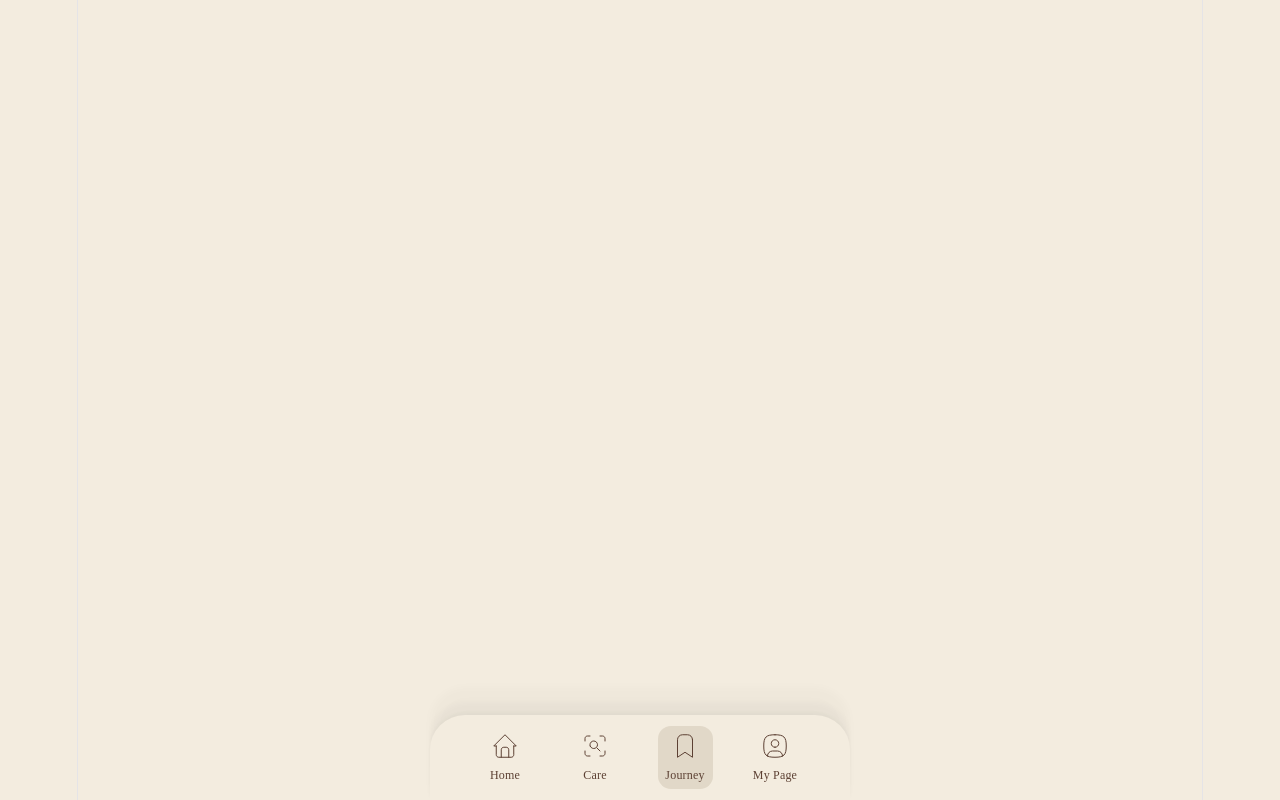
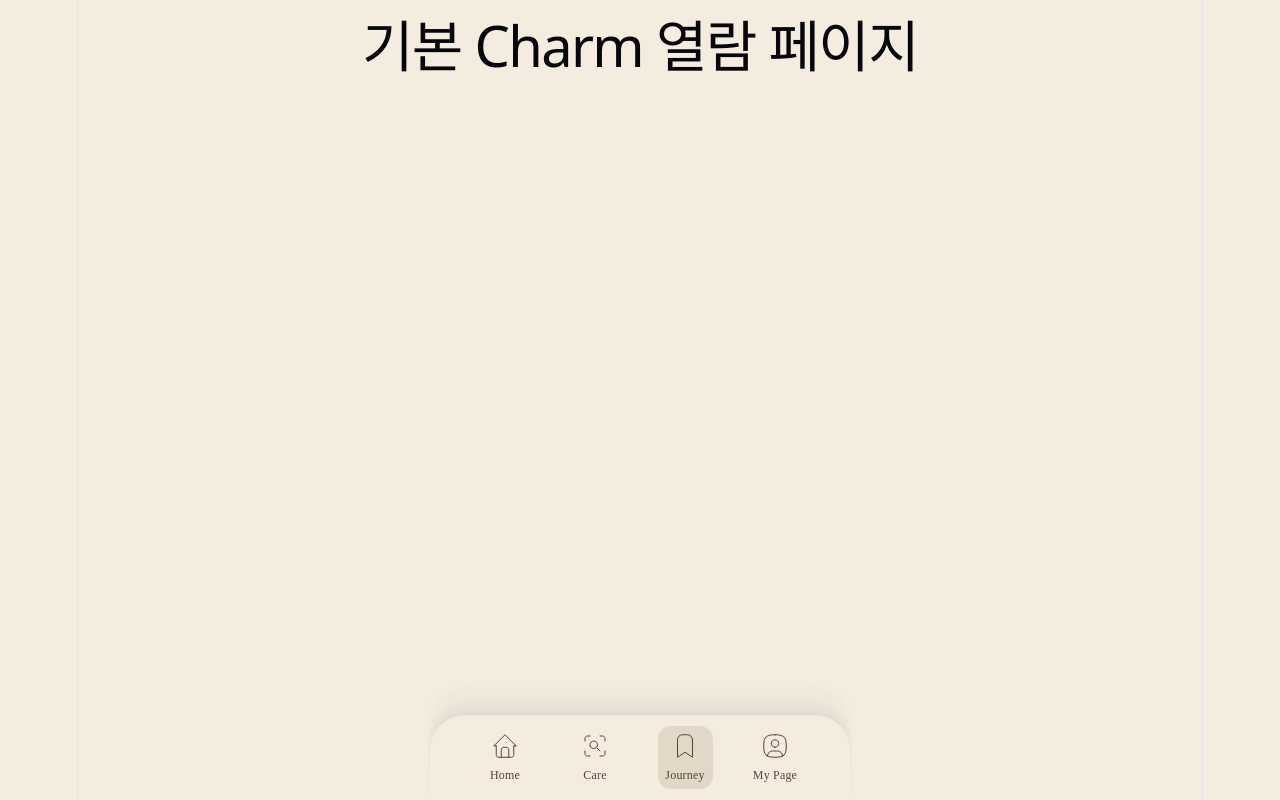
Before and after one commit to Likelion14th-HufsGlobal-Hackathon-team1/FE, a React (Vite) app: page /journey/charm in a window 1280 px wide. Built offline with nearby package versions, Linux system fonts and the light colour scheme.

Commit message:
참페이지, 마이페이지 수정

```diff
--- a/src/pages/JourneyCharm.jsx
+++ b/src/pages/JourneyCharm.jsx
@@ -1,3 +1,9 @@
-const JourneyCharm = () => <div />;
+const JourneyCharm = () => {
+  return (
+    <div>
+      <h1>기본 Charm 열람 페이지</h1>
+    </div>
+  );
+};
 
 export default JourneyCharm;
--- a/src/pages/Mypage.jsx
+++ b/src/pages/Mypage.jsx
@@ -1,7 +1,9 @@
-const Mypage = () => (
-  <div>
-    <h1>마이페이지</h1>
-  </div>
-);
+const Mypage = () => {
+  return (
+    <div>
+      <h1>마이페이지</h1>
+    </div>
+  );
+};
 
 export default Mypage;
```
